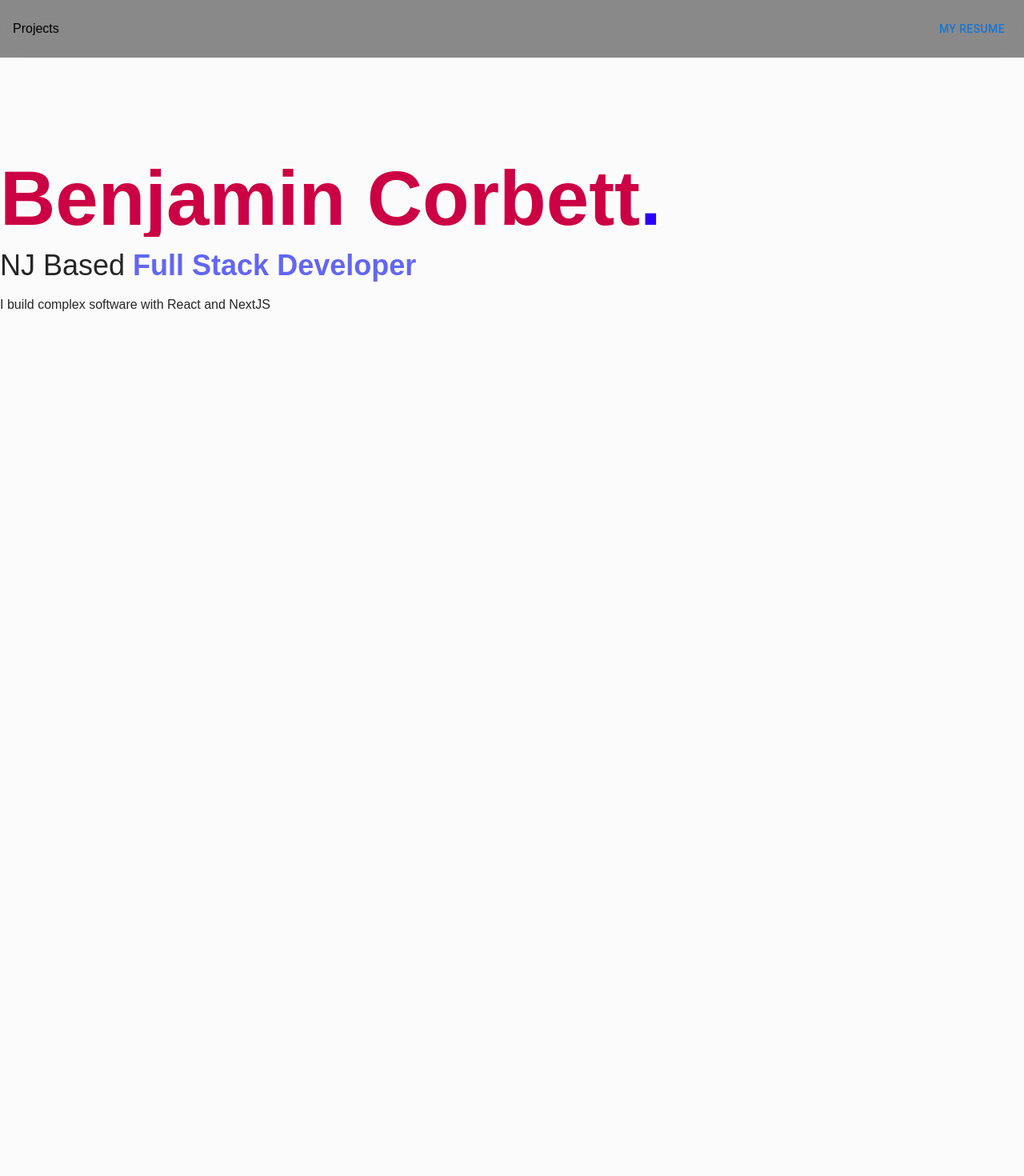
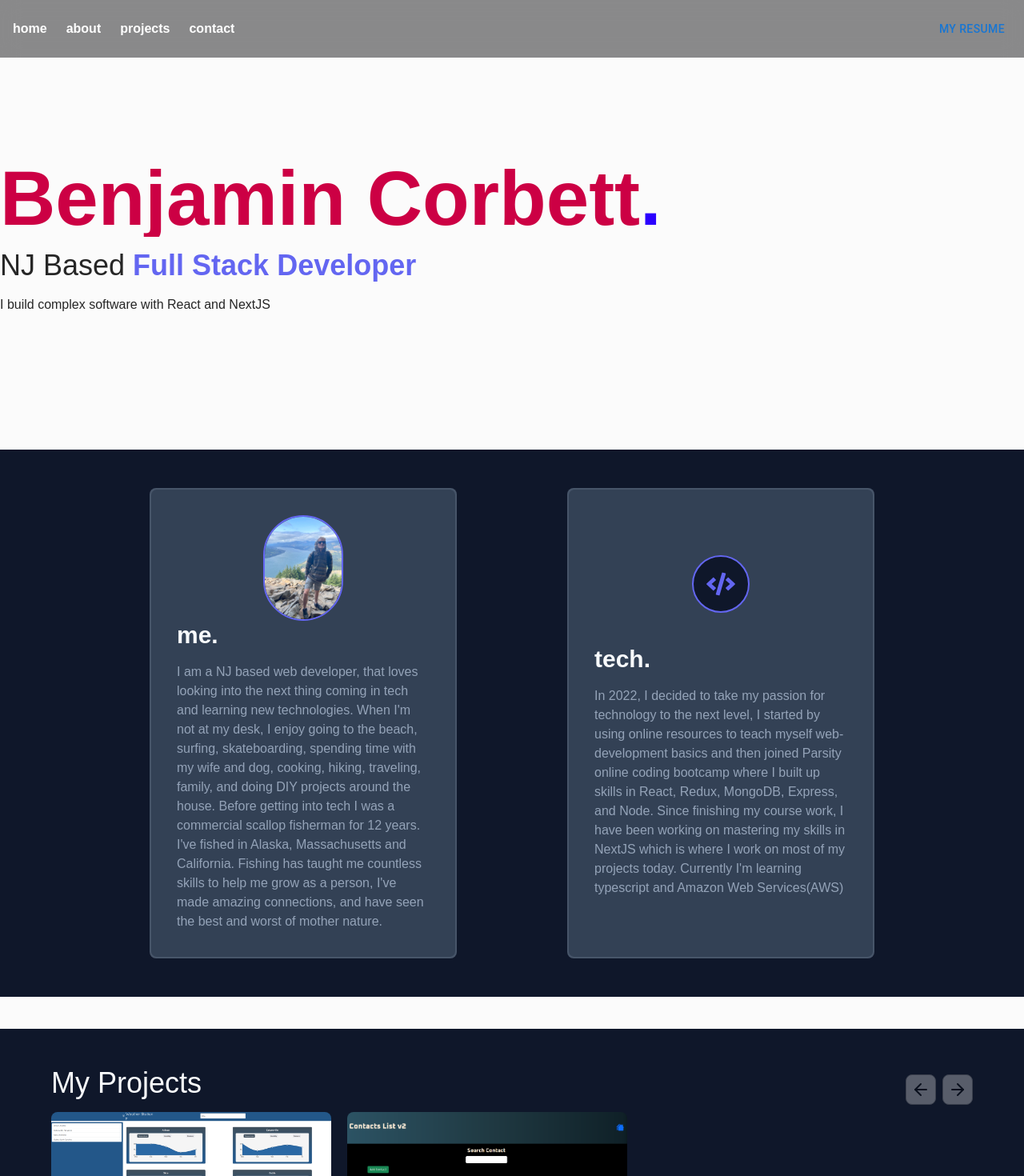
Before and after one commit to bcsurf2822/Benjamin-Corbett-Portfolio, a Next.js app: page / in a window 1280 px wide. Shown: the top 1470 px of the page at 80% size. Before the commit the page ends 800 px from the top, so only its background shows below. Built offline with nearby package versions, Linux system fonts and the light colour scheme.

Commit message:
got the linking to different parts of the page working but it is not smooth

```diff
--- a/app/about/page.js
+++ b/app/about/page.js
@@ -4,8 +4,11 @@ import AboutCards from '../components/AboutCards'
 
 export default function About() {
   return (
-    <div>
+    <section
+    id='about'
+    >
+
       <AboutCards />
-    </div>
+    </section>
   )
 }
--- a/app/components/nav/ClearNav.js
+++ b/app/components/nav/ClearNav.js
@@ -1,38 +1,47 @@
-'use client'
+"use client";
 import { Button } from "@mui/material";
 import NavLink from "./NavLink";
 import { useEffect, useState } from "react";
-import { motion } from "framer-motion";
 
+import FlipNav from "./NavLink";
+import { useMotionValueEvent, useScroll, motion } from "framer-motion";
 
 export const ClearNav = () => {
-  const [selected, setSelected] = useState("");
+  const [scrolled, setScrolled] = useState(false);
+  const { scrollY } = useScroll();
 
-  useEffect(() => {
-    const sections = document.querySelectorAll(".section-wrapper");
+  useMotionValueEvent(scrollY, "change", (latest) => {
+    if (latest > 150) {
+      setScrolled(true);
+    } else {
+      setScrolled(false);
+    }
+  });
 
-    const options = {
-      threshold: 0.3,
-    };
-
-    const callback = (entries) => {
-      entries.forEach((entry) => {
-        if (entry.isIntersecting) {
-          setSelected(entry.target.id);
-        }
-      });
-    };
-
-    const observer = new IntersectionObserver(callback, options);
-
-    sections.forEach((section) => observer.observe(section));
-  }, []);
   return (
-    <header className="h-[72px] px-4 flex items-center justify-between sticky top-0 z-20 bg-zinc-900/50 backdrop-blur-md">
-      <p>Projects</p>
-      <Button className="bg-secondary-light rounded-lg text-primary-dark font-bold" onClick={() => window.open("/fake_resume.pdf")}>
+    <motion.nav
+      initial={{
+        opacity: 0,
+        y: "-100%",
+      }}
+      animate={{
+        opacity: 1,
+        y: "0%",
+      }}
+      transition={{
+        duration: 1.25,
+        ease: "easeInOut",
+      }}
+      className={`h-[72px] px-4 flex items-center justify-between sticky top-0 z-20 bg-zinc-900/50 backdrop-blur-md`}
+    >
+      {" "}
+      <FlipNav />
+      <Button
+        className="bg-secondary-light rounded-lg text-primary-dark font-bold"
+        onClick={() => window.open("/fake_resume.pdf")}
+      >
         My Resume
       </Button>
-    </header>
+    </motion.nav>
   );
 };
--- a/app/components/nav/NavLink.js
+++ b/app/components/nav/NavLink.js
@@ -1,31 +1,57 @@
+"use client";
+
 import { motion } from "framer-motion";
 import Link from "next/link";
+import { useState } from "react";
 
-const MotionLink = motion(Link);
+const FlipNav = () => {
+  const [isOpen, setIsOpen] = useState(false);
+  return (
+    <nav className="flex items-center justify-between relative">
+      <NavLeft />
+    </nav>
+  );
+};
 
-export default function NavLink({
-  setSelected,
-  selected,
-  children,
-  href,
-  value,
-}) {
+const NavLeft = () => {
   return (
-    <MotionLink
-      initial={{ x: -70 }}
-      animate={{ x: 0 }}
-      transition={{ duration: 0.5, delay: 0.1 }}
-      href={href}
-      onClick={() => {
-        setSelected(value);
-      }}
-      className={`writing-vertical h-24 shrink-0 flex items-center justify-center border-r-2 text-sm transition-all w-full ${
-        selected === value
-          ? "bg-zinc-800 border-indigo-500 opacity-100"
-          : "border-transparent hover:border-r-zinc-50 opacity-50 hover:bg-zinc-900"
-      }`}
-    >
-      {children}
-    </MotionLink>
+    <div className="flex items-center gap-6">
+
+      <Link href="/">
+        <NavLink text="home" />
+      </Link>
+      <Link href="/#about">
+        <NavLink text="about" />
+      </Link>
+      <Link href="/#projects">
+        <NavLink text="projects" />
+      </Link>
+      {/* <Link href="/cv">
+        <NavLink text="cv" />
+      </Link> */}
+      <Link href="/#contact">
+        <NavLink text="contact" />
+      </Link>
+    </div>
   );
-}
+};
+
+const NavLink = ({ text }) => {
+  return (
+    <div>
+      <a rel="nofollow" className="block h-[30px] overflow-hidden font-medium">
+        <motion.div whileHover={{ y: -30 }}>
+          <span className="flex items-center h-[30px] text-white font-bold ">
+            {text}
+          </span>
+
+          <span className="flex items-center h-[30px] text-primary-dark font-bold">
+            {text}
+          </span>
+        </motion.div>
+      </a>
+    </div>
+  );
+};
+
+export default FlipNav;
--- a/app/contact/page.js
+++ b/app/contact/page.js
@@ -6,7 +6,9 @@ import { faSquareGithub } from "@fortawesome/free-brands-svg-icons";
 
 export default function Contact() {
   return (
-    <section className="text-white overflow-hidden bg-slate-900 flex flex-col items-center mt-10   h-[67vh] justify-center px-8 py-24 md:px-12 md:py-32  ">
+    <section
+    id="contact"
+    className="text-white overflow-hidden bg-slate-900 flex flex-col items-center mt-10   h-[67vh] justify-center px-8 py-24 md:px-12 md:py-32  ">
       <h1 className="text-4xl">Lets Connect</h1>
 
       <h1 className="text-2xl text-center">
--- a/app/page.js
+++ b/app/page.js
@@ -1,18 +1,21 @@
 "use client";
 
+import About from "./about/page";
 import Hero from "./components/hero/Hero";
-
+import Contact from "./contact/page";
+import Projects from "./projects/page";
 
 const Home = () => {
   return (
     <div>
       <main>
-<Hero />
+        <Hero />
+        <About />
+        <Projects />
+        <Contact />
       </main>
     </div>
-  )
+  );
 };
 
-
-
 export default Home;
--- a/app/projects/page.js
+++ b/app/projects/page.js
@@ -1,10 +1,12 @@
 import React from 'react'
-// import ProjectCarousel from '../components/ProjectCarousel'
+import ProjectCarousel from '../components/ProjectCarousel'
 
 export default function Projects() {
   return (
-    <div>
-      {/* <ProjectCarousel /> */}
-    </div>
+    <section
+    id='projects'
+    >
+      <ProjectCarousel />
+    </section>
   )
 }
```
